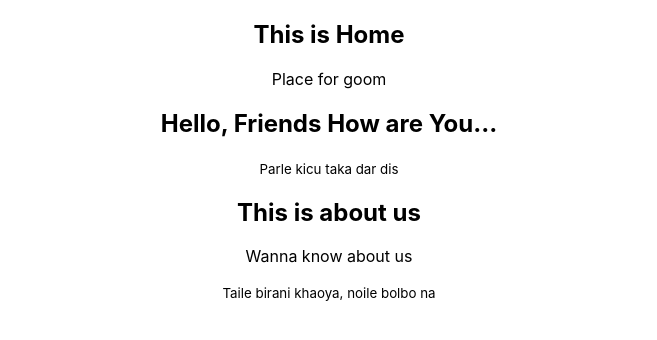
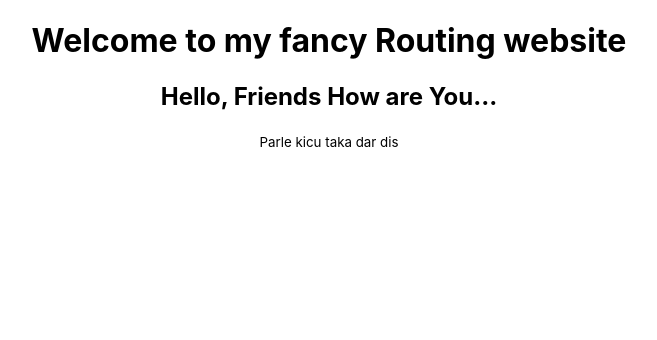
Before and after one commit to rahathossain3/react-router-m52, a React (Create React App) app: page /friends in a window 1280 px wide. Shown: the top 340 px of the page, without its empty margins (311-968 px from the left). Built offline with nearby package versions, Linux system fonts and the light colour scheme.

Commit message:
Route add

```diff
--- a/src/App.js
+++ b/src/App.js
@@ -1,15 +1,24 @@
-import logo from './logo.svg';
+import { Route, Routes } from 'react-router-dom';
 import './App.css';
+import About from './components/About/About';
+import Friends from './components/Friends/Friends';
 import Home from './components/Home/Home';
-import Friends from './components/Friends/Friends';
-import About from './components/About/About';
+import NotFound from './components/NotFound/NotFound';
+
 
 function App() {
   return (
     <div className="App">
-      <Home></Home>
-      <Friends></Friends>
-      <About></About>
+      <h1>Welcome to my fancy Routing website</h1>
+      <Routes>
+        <Route path="/" element={<Home />}></Route>
+        <Route path='/friends' element={<Friends />}></Route>
+        <Route path='/about' element={<About />}></Route>
+
+        {/* this last position . when match not any link then this path work. */}
+        <Route path='*' element={<NotFound />}></Route>
+
+      </Routes>
     </div>
   );
 }
--- /dev/null
+++ b/src/components/NotFound/NotFound.js
@@ -0,0 +1,12 @@
+import React from 'react';
+
+const NotFound = () => {
+    return (
+        <div>
+            <h2>The page You looking is not available</h2>
+            <h4>404</h4>
+        </div>
+    );
+};
+
+export default NotFound;
--- a/src/index.js
+++ b/src/index.js
@@ -3,10 +3,13 @@ import ReactDOM from 'react-dom';
 import './index.css';
 import App from './App';
 import reportWebVitals from './reportWebVitals';
+import { BrowserRouter } from 'react-router-dom';
 
 ReactDOM.render(
   <React.StrictMode>
-    <App />
+    <BrowserRouter>
+      <App />
+    </BrowserRouter>
   </React.StrictMode>,
   document.getElementById('root')
 );
```
Also changed, not shown: 1 other file (tests, documents, lock files or other folders).
